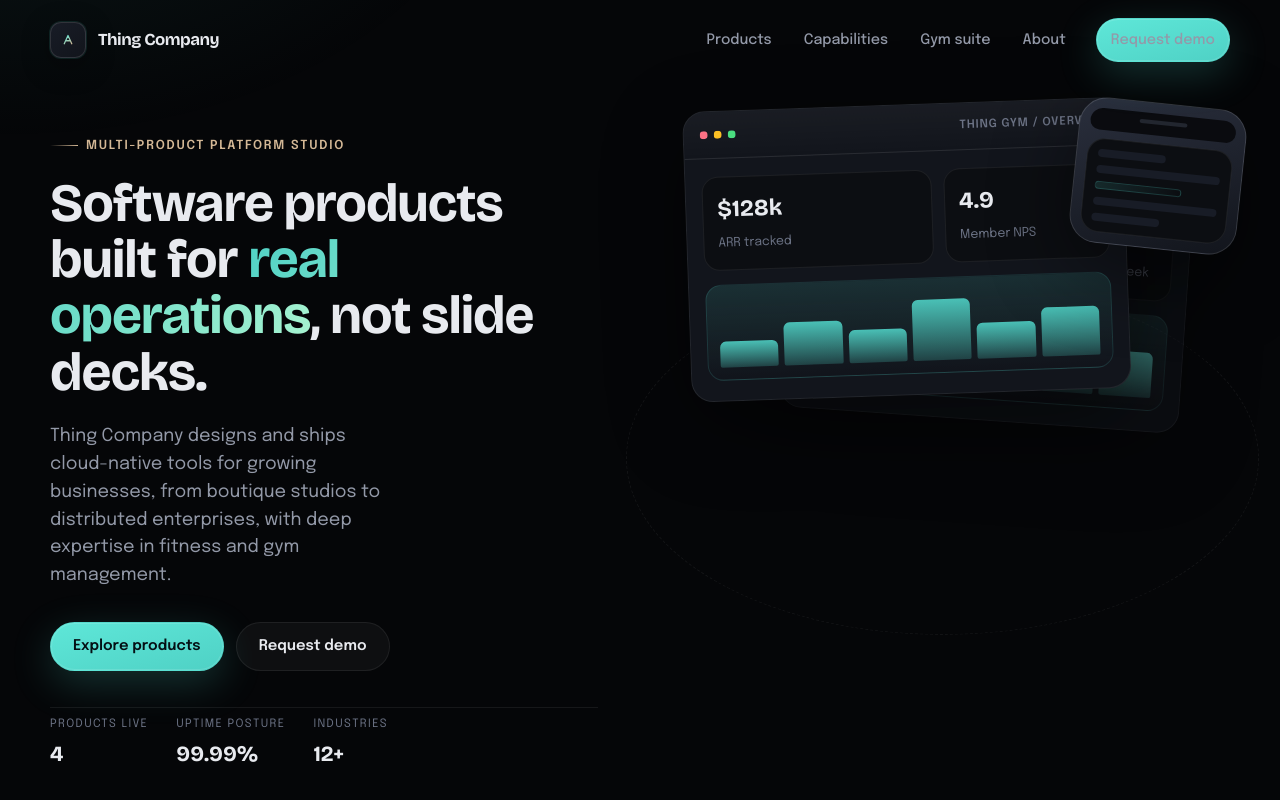
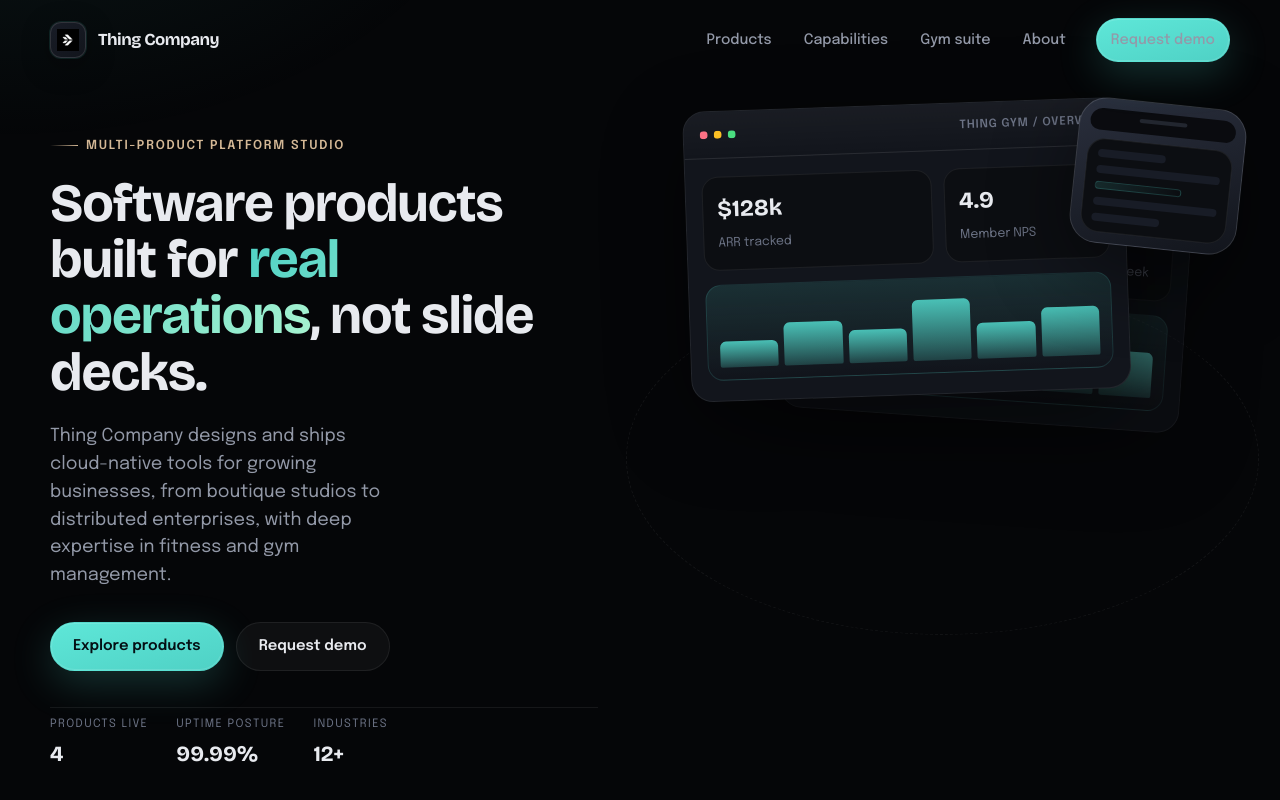
Before and after one commit to ThingBH/thing-web, a React (Vite) app: page / in a window 1280 px wide. Shown: the top 800 px of the page. Built offline with nearby package versions, Linux system fonts and the light colour scheme.

Commit message:
Use new logo/favicon, remove social links from footer

```diff
--- a/index.html
+++ b/index.html
@@ -2,7 +2,7 @@
 <html lang="en">
   <head>
     <meta charset="UTF-8" />
-    <link rel="icon" type="image/svg+xml" href="/favicon.svg" />
+    <link rel="icon" type="image/png" href="/favicon.png" />
     <meta name="viewport" content="width=device-width, initial-scale=1.0" />
     <meta
       name="description"
--- a/src/landing/Footer.tsx
+++ b/src/landing/Footer.tsx
@@ -6,21 +6,7 @@ export function Footer() {
           <div className="tc-footer-brand">
             <a href="#" className="tc-logo">
               <span className="tc-logo-mark" aria-hidden>
-                <svg viewBox="0 0 24 24" fill="none" width="18" height="18" aria-hidden>
-                  <path
-                    d="M7 17 12 6l5 11M9.5 13h5"
-                    stroke="url(#lg2)"
-                    strokeWidth="1.7"
-                    strokeLinecap="round"
-                    strokeLinejoin="round"
-                  />
-                  <defs>
-                    <linearGradient id="lg2" x1="7" y1="6" x2="17" y2="18" gradientUnits="userSpaceOnUse">
-                      <stop stopColor="#5ee7d8" />
-                      <stop offset="1" stopColor="#d4b896" />
-                    </linearGradient>
-                  </defs>
-                </svg>
+                <img src="/logo.png" alt="" width="20" height="20" style={{ filter: 'invert(1)', display: 'block' }} />
               </span>
               Thing Company
             </a>
@@ -66,23 +52,6 @@ export function Footer() {
 
         <div className="tc-footer-bottom">
           <span>© {new Date().getFullYear()} Thing Company. All rights reserved.</span>
-          <div className="tc-social" aria-label="Social">
-            <a href="https://www.linkedin.com" target="_blank" rel="noreferrer" aria-label="LinkedIn">
-              <svg width="18" height="18" viewBox="0 0 24 24" fill="currentColor" aria-hidden>
-                <path d="M5 3a2 2 0 0 0-2 2v14a2 2 0 0 0 2 2h14a2 2 0 0 0 2-2V5a2 2 0 0 0-2-2H5Zm2.5 5a1.5 1.5 0 1 1 0-3 1.5 1.5 0 0 1 0 3ZM9 10H6v9h3v-9Zm2 0h3v1.2h.1c.3-.6 1.2-1.2 2.4-1.2 2.6 0 3.1 1.7 3.1 4V19h-3v-3.6c0-.9 0-2-1.2-2-1.2 0-1.4.9-1.4 1.9V19H9v-9Z" />
-              </svg>
-            </a>
-            <a href="https://twitter.com" target="_blank" rel="noreferrer" aria-label="X">
-              <svg width="18" height="18" viewBox="0 0 24 24" fill="currentColor" aria-hidden>
-                <path d="M14.6 4h3.2l-7 8 8 12h-6.3l-5-7.4L5 20H1.7l7.5-8.6L1.7 4h6.4l4.5 6.7L14.6 4Z" />
-              </svg>
-            </a>
-            <a href="https://github.com" target="_blank" rel="noreferrer" aria-label="GitHub">
-              <svg width="18" height="18" viewBox="0 0 24 24" fill="currentColor" aria-hidden>
-                <path d="M12 2C6.5 2 2 6.6 2 12.2c0 4.5 2.9 8.3 6.8 9.6.5.1.7-.2.7-.5v-1.8c-2.8.6-3.4-1.4-3.4-1.4-.5-1.2-1.1-1.5-1.1-1.5-.9-.6.1-.6.1-.6 1 .1 1.6 1 1.6 1 .9 1.6 2.4 1.1 3 .9.1-.7.4-1.1.7-1.4-2.2-.3-4.6-1.1-4.6-5 0-1 .4-1.9 1-2.5-.1-.3-.4-1.3.1-2.6 0 0 .8-.3 2.7 1a9.4 9.4 0 0 1 5 0c1.9-1.3 2.7-1 2.7-1 .5 1.3.2 2.3.1 2.6.6.6 1 1.5 1 2.5 0 3.9-2.4 4.8-4.7 5 .4.3.7 1 .7 2v3c0 .3.2.6.7.5A10 10 0 0 0 22 12.2C22 6.6 17.5 2 12 2Z" />
-              </svg>
-            </a>
-          </div>
         </div>
       </div>
     </footer>
--- a/src/landing/Header.tsx
+++ b/src/landing/Header.tsx
@@ -38,21 +38,7 @@ export function Header() {
       <div className="tc-wrap tc-header-inner">
         <a href="#" className="tc-logo" onClick={() => setOpen(false)}>
           <span className="tc-logo-mark" aria-hidden>
-            <svg viewBox="0 0 24 24" fill="none" aria-hidden>
-              <path
-                d="M7 17 12 6l5 11M9.5 13h5"
-                stroke="url(#lg)"
-                strokeWidth="1.7"
-                strokeLinecap="round"
-                strokeLinejoin="round"
-              />
-              <defs>
-                <linearGradient id="lg" x1="7" y1="6" x2="17" y2="18" gradientUnits="userSpaceOnUse">
-                  <stop stopColor="#5ee7d8" />
-                  <stop offset="1" stopColor="#d4b896" />
-                </linearGradient>
-              </defs>
-            </svg>
+            <img src="/logo.png" alt="" width="22" height="22" style={{ filter: 'invert(1)', display: 'block' }} />
           </span>
           Thing Company
         </a>
```
Also changed, not shown: public/favicon.png (added), public/logo.png (added).
